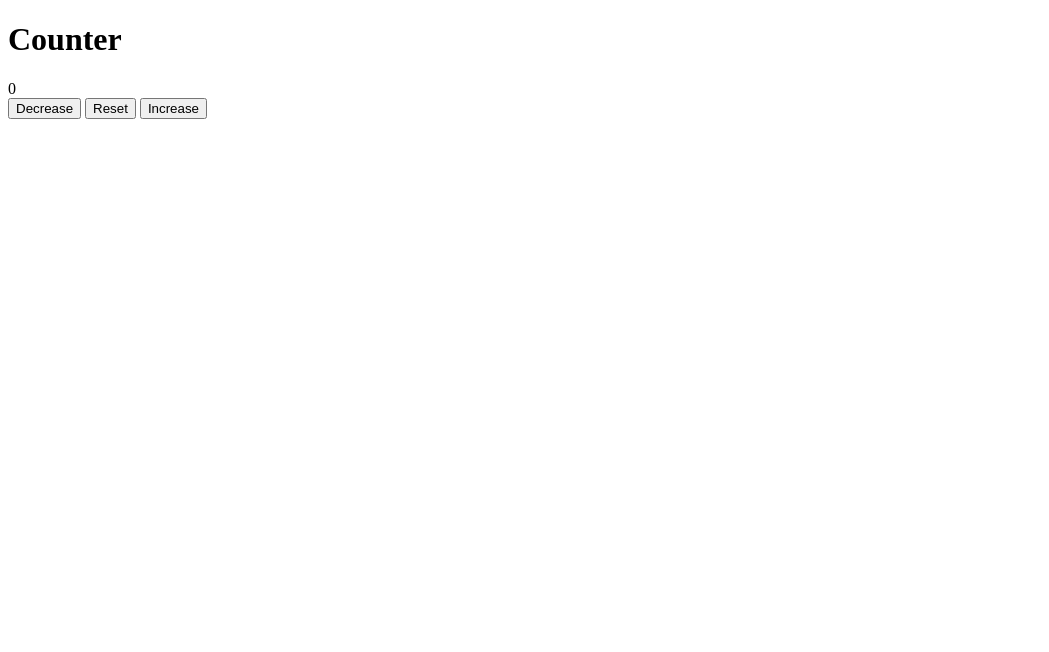
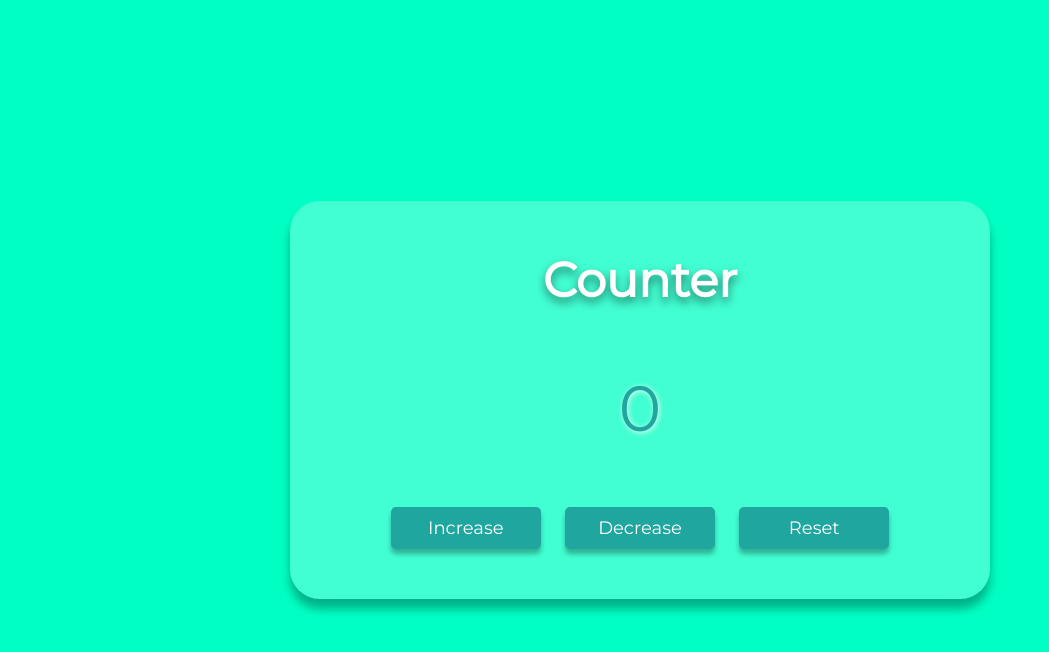
Before and after one commit to stephenkettley/counter, a plain HTML site: page index.html in a window 1280 px wide. Shown: the whole page, without its empty margins (0-1049 px from the left). Drawn offline with Linux system fonts and the light colour scheme.

Commit message:
implement styling of elements

```diff
--- a/index.html
+++ b/index.html
@@ -4,17 +4,21 @@
     <meta charset="UTF-8">
     <meta name="viewport" content="width=device-width, initial-scale=1.0">
     <title>Counter</title>
+    <link rel="stylesheet" href="style.css">
 </head>
 <body>
     <main>
-        <h1>Counter</h1>
-        <span>0</span>
+        <div class="container">
+            <h1>Counter</h1>
+        <p>0</p>
         <div>
+            <button>Increase</button>
             <button>Decrease</button>
             <button>Reset</button>
-            <button>Increase</button>
         </div>
+        </div>
+
     </main>
-
+    <script src="index.js"></script>
 </body>
 </html>
--- a/style.css
+++ b/style.css
@@ -0,0 +1,60 @@
+@import url("https://fonts.googleapis.com/css?family=Roboto");
+@import url("https://fonts.googleapis.com/css?family=Montserrat");
+
+body {
+    margin: 0;
+    font-family: "Montserrat";
+    padding: 0;
+    display: flex;
+    height: 100vh;
+    justify-content: center;
+    align-items: center;
+    background-color: rgb(0, 255, 195);
+    user-select: none;
+}
+
+.container {
+    background-color: rgba(255, 255, 255, 0.259);
+    padding: 50px;
+    text-align: center;
+    box-shadow: 0 10px 10px rgba(0,0,0,0.3);
+    border-radius: 30px;
+    max-width: 600px;
+    width: 50vw;
+}
+
+h1 {
+    font-size: 3rem;
+    color: rgb(255, 255, 255);
+    text-shadow: 0 5px 10px rgba(0,0,0,0.5);
+    margin-top: 0;
+    margin-bottom: 60px;
+}
+
+p {
+    font-size: 4rem;
+    margin: 40px;
+    text-shadow: 1px 1px 5px rgb(245, 245, 245);
+    color: rgb(30, 166, 159);
+}
+
+button {
+    font-size: 18px;
+    background-color: rgb(30, 166, 159);
+    color: white;
+    padding: 10px 20px;
+    width: 150px;
+    border-radius: 5px;
+    border: none;
+    font-family: "Montserrat";
+    box-shadow: 0 5px 5px rgba(0,0,0,0.3);
+    margin-left: 10px;
+    margin-right: 10px;
+    margin-top: 20px;
+    transition: all 0.3s ease;
+}
+
+button:hover {
+    background-color: rgb(26, 122, 118);
+    transform: scale(0.98);
+}
```
